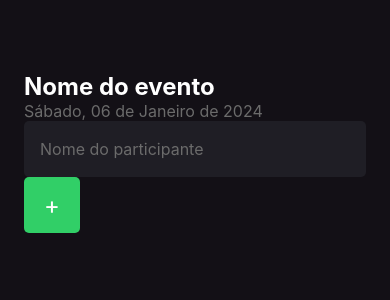
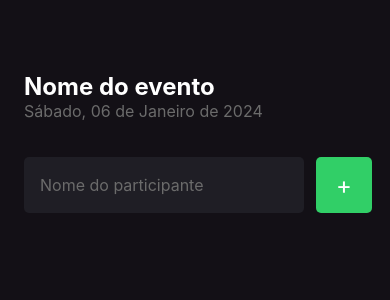
Before and after one commit to Jhonatas56/rocketseat-ignite-react-native, a React Native app in the folder imhere/: screen / in a window 390 px wide. Shown: the top 300 px of the page. Built offline with nearby package versions, Linux system fonts and the light colour scheme.

Commit message:
refactor: change element direction in form

```diff
--- a/imhere/src/screens/Home/index.tsx
+++ b/imhere/src/screens/Home/index.tsx
@@ -10,6 +10,7 @@ export function Home() {
     <View style={styles.container}>
       <Text style={styles.eventName}>Nome do evento</Text>
       <Text style={styles.eventDate}>Sábado, 06 de Janeiro de 2024</Text>
+      <View style={styles.form}>
         <TextInput
           style={styles.input}
           placeholder="Nome do participante"
@@ -19,5 +20,6 @@ export function Home() {
           <Text style={styles.buttonText}>+</Text>
         </TouchableOpacity>
       </View>
+    </View>
   );
 }
--- a/imhere/src/screens/Home/styles.ts
+++ b/imhere/src/screens/Home/styles.ts
@@ -17,12 +17,14 @@ export const styles = StyleSheet.create({
   eventDate: { color: "#6b6b6b", fontSize: 16 },
 
   input: {
+    flex: 1,
     backgroundColor: "#1f1e25",
     height: 56,
     borderRadius: 5,
     color: "#fff",
     padding: 16,
     fontSize: 16,
+    marginRight: 12,
   },
 
   buttonText: {
@@ -38,4 +40,11 @@ export const styles = StyleSheet.create({
     justifyContent: "center",
     alignItems: "center",
   },
+
+  form: {
+    width: "100%",
+    flexDirection: "row",
+    marginTop: 36,
+    marginBottom: 42,
+  },
 });
```
Lines whose indentation alone changed are shown as unchanged.
